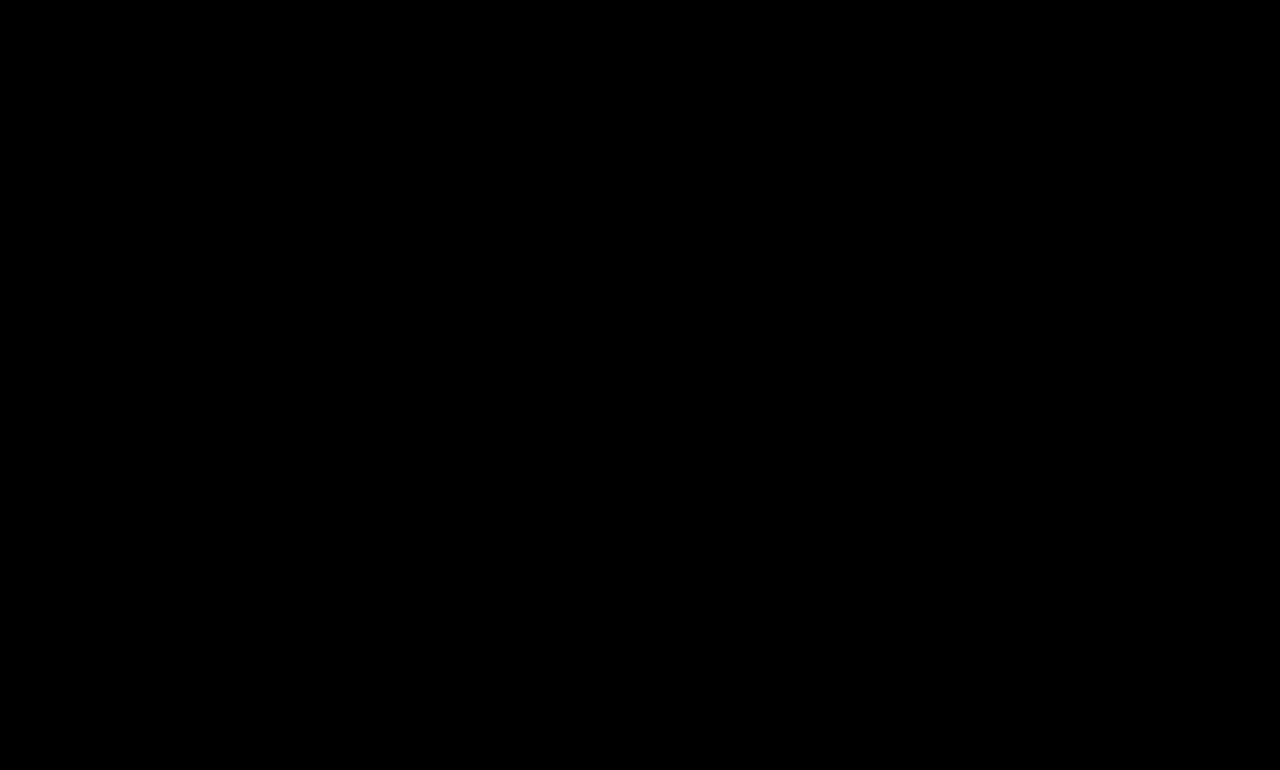
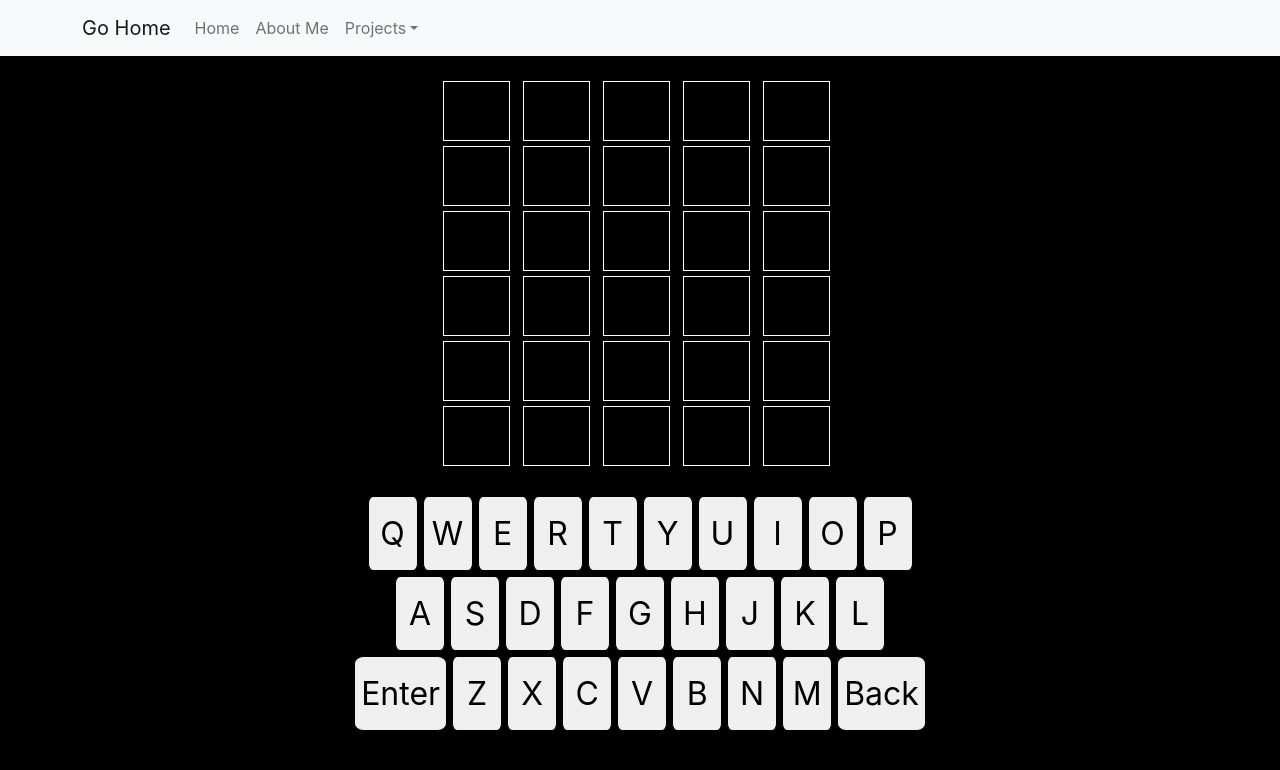
Before and after one commit to superking84/superking84.github.io, a React (Create React App) app: page /projects/wordle in a window 1280 px wide. Before the commit this address had no page. Shown: the top 770 px of the page. Built offline with nearby package versions, Linux system fonts and the light colour scheme.

Commit message:
updated router and file structure to put wordle inside projects subdirectory

```diff
--- a/src/App.tsx
+++ b/src/App.tsx
@@ -12,7 +12,7 @@ function App() {
                         <Nav.Link href="/">Home</Nav.Link>
                         <Nav.Link href="/about">About Me</Nav.Link>
                         <NavDropdown title="Projects" id="basic-nav-dropdown">
-                            <NavDropdown.Item href="/wordle">Wordle</NavDropdown.Item>
+                            <NavDropdown.Item href="/projects/wordle">Wordle</NavDropdown.Item>
                         </NavDropdown>
                     </Nav>
                 </Navbar.Collapse>
--- a/src/index.tsx
+++ b/src/index.tsx
@@ -6,7 +6,7 @@ import Game from "./game";
 import Home from "./pages/Home/Home";
 import React from "react";
 import ReactDOM from "react-dom";
-import Wordle from "./pages/Wordle/Wordle";
+import Wordle from "./pages/Projects/Wordle/Wordle";
 import reportWebVitals from "./reportWebVitals";
 import wordList from "./resources/wordList";
 
@@ -19,7 +19,9 @@ ReactDOM.render(
                 <Route path="/" element={<App />}>
                     <Route index element={<Home />} />
                     <Route path="about" element={<About />} />
-                    <Route path="wordle" element={<Wordle game={game} />} />
+                    <Route path="projects">
+                        <Route path="wordle" element={<Wordle game={game} />} />
+                    </Route>
                 </Route>
             </Routes>
         </BrowserRouter>
```
Also changed, not shown: src/pages/Projects/Wordle/Wordle.tsx (renamed from src/pages/Wordle/Wordle.tsx, +5 -5 lines), src/pages/Projects/Wordle/Wordle.scss (renamed from src/pages/Wordle/Wordle.scss).
